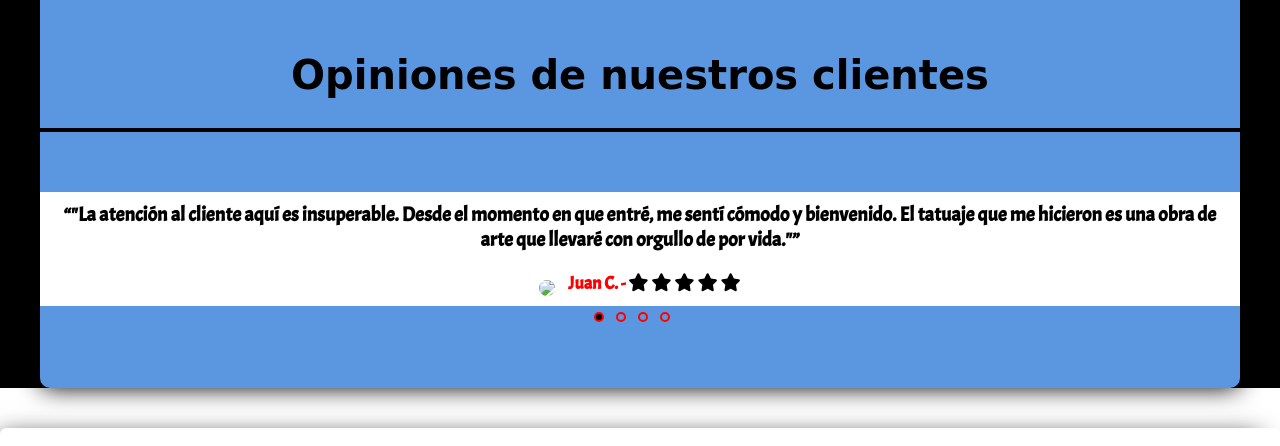
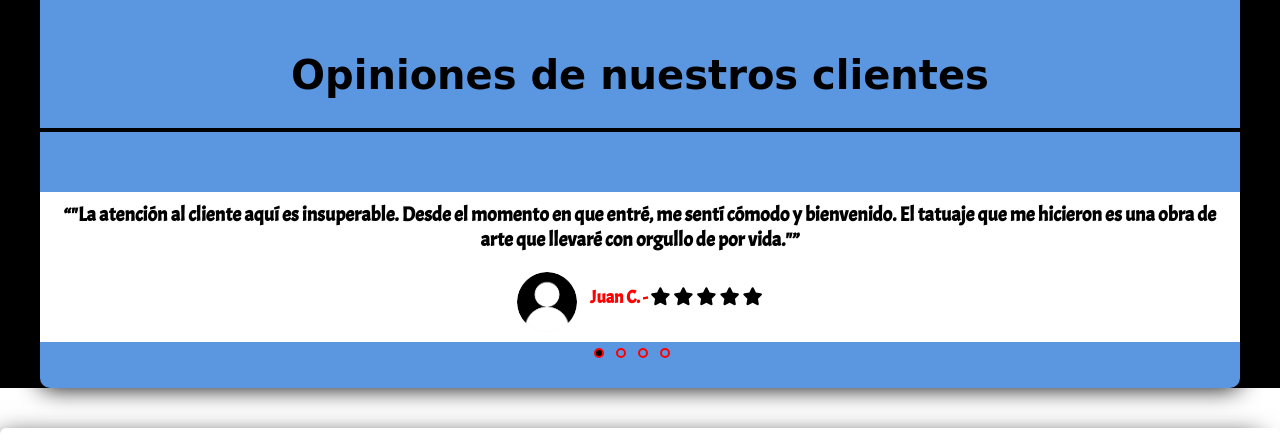
Before and after one commit to ddzz92/Fullstack_Python_Comision_23517_Grupo_15_2023, a plain HTML site: page Secciones/equipo.html in a window 1280 px wide. Shown: the part 1640-2086 px from the top of the page. Drawn offline with Linux system fonts and the light colour scheme; a web font is replaced by a local one.

Commit message:
cambios en css

```diff
--- a/CSS/css.css
+++ b/CSS/css.css
@@ -110,9 +110,9 @@ a:hover{
 /*-Responsive Menu-*/
 /*--------------------------------------------------------------------*/
 
-/*.menu .text-menu-selected{
+.menu .text-menu-selected{
     color: #ff0000;
-}*/
+}
 .menu nav ul li a i{
     display: none;
 }
@@ -912,9 +912,9 @@ input[type=radiO]{
         height: 50px;
         justify-content: flex-start;
     }
-    /*.menu-selected:before{
+    .menu-selected:before{
         width: 0;
-    }*/
+    }
     .menu nav ul li a {
         margin-top: 40px;
         color: #fff;
@@ -932,11 +932,6 @@ input[type=radiO]{
         flex-wrap: wrap;
     }
 }
-/*@media screen and (max-width: 510px){
-    .logo img{
-        width: 0px;
-    }
-}*/
 @media screen and (max-width: 480px) {
     .container-comentarios li p{
         padding-left: 0.5em;
@@ -952,6 +947,9 @@ input[type=radiO]{
     }
     .container-comentarios h2{
         font-size: 20px;
+    }
+    .contenido-flotante{
+        display: none;
     }
 }
 
--- a/Secciones/equipo.html
+++ b/Secciones/equipo.html
@@ -140,7 +140,7 @@
                         <q>"La atención al cliente aquí es insuperable. Desde el momento en que entré, me sentí cómodo y bienvenido. El tatuaje que me hicieron es una obra de arte que llevaré con orgullo de por vida."</q>
 
                         <span class="author">
-                            <img src="Imagenes/Imágenes_Home/user_sin_foto.png">
+                            <img src="../Imagenes/Imágenes_Home/user_sin_foto.png">
                             <b>Juan C. - </b>
 
                             <i class="fa-solid fa-star"></i>
@@ -157,7 +157,7 @@
                     <p>
                         <q>"No podría haber elegido un mejor lugar para mi primer tatuaje. El artista entendió mi visión y la plasmó perfectamente en mi piel. ¡Estoy emocionada con el resultado!"</q>
                         <span class="author">
-                            <img src="Imagenes/Imágenes_Home/user_sin_foto.png">
+                            <img src="../Imagenes/Imágenes_Home/user_sin_foto.png">
                             <b> Laura G. - </b>
 
                             <i class="fa-solid fa-star"></i>
@@ -174,7 +174,7 @@
                     <p>
                         <q>"¡Increíble experiencia! El equipo de artistas de este estudio tiene un talento excepcional. Mi tatuaje superó todas mis expectativas. ¡Gracias por hacerlo posible!"</q>
                         <span class="author">
-                            <img src="Imagenes/Imágenes_Home/user_sin_foto.png">
+                            <img src="../Imagenes/Imágenes_Home/user_sin_foto.png">
                             <b>Maria S.- </b>
 
                             <i class="fa-solid fa-star"></i>
@@ -191,7 +191,7 @@
                     <p>
                         <q> "Este estudio de tatuajes es simplemente excepcional. La limpieza y profesionalismo son evidentes en cada detalle. Sin duda, mi lugar de referencia para futuros tatuajes."</q>
                         <span class="author">
-                            <img src="Imagenes/Imágenes_Home/user_sin_foto.png">
+                            <img src="../Imagenes/Imágenes_Home/user_sin_foto.png">
                             <b>Carlos M. - </b>
 
                             <i class="fa-solid fa-star"></i>
```
